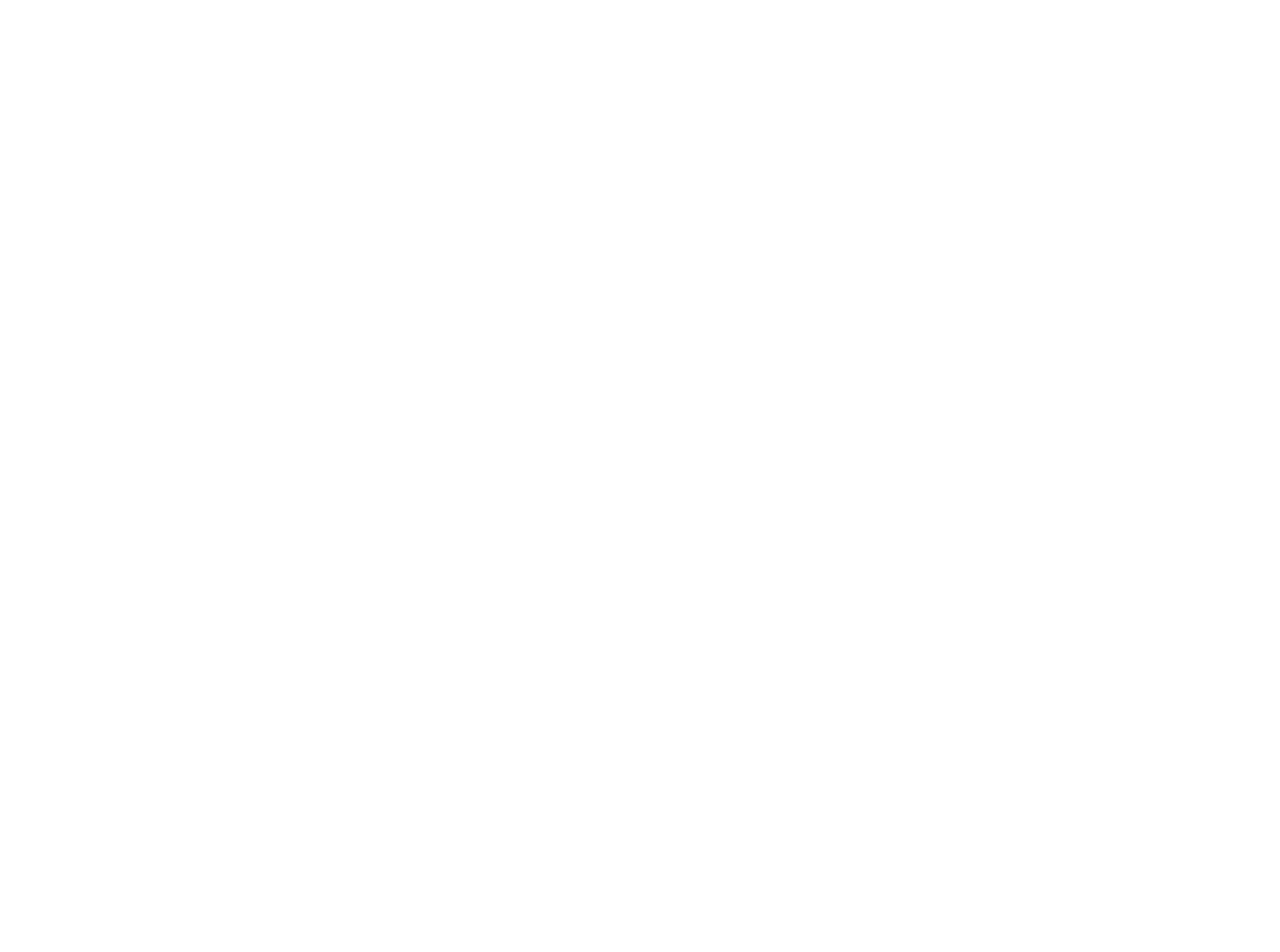
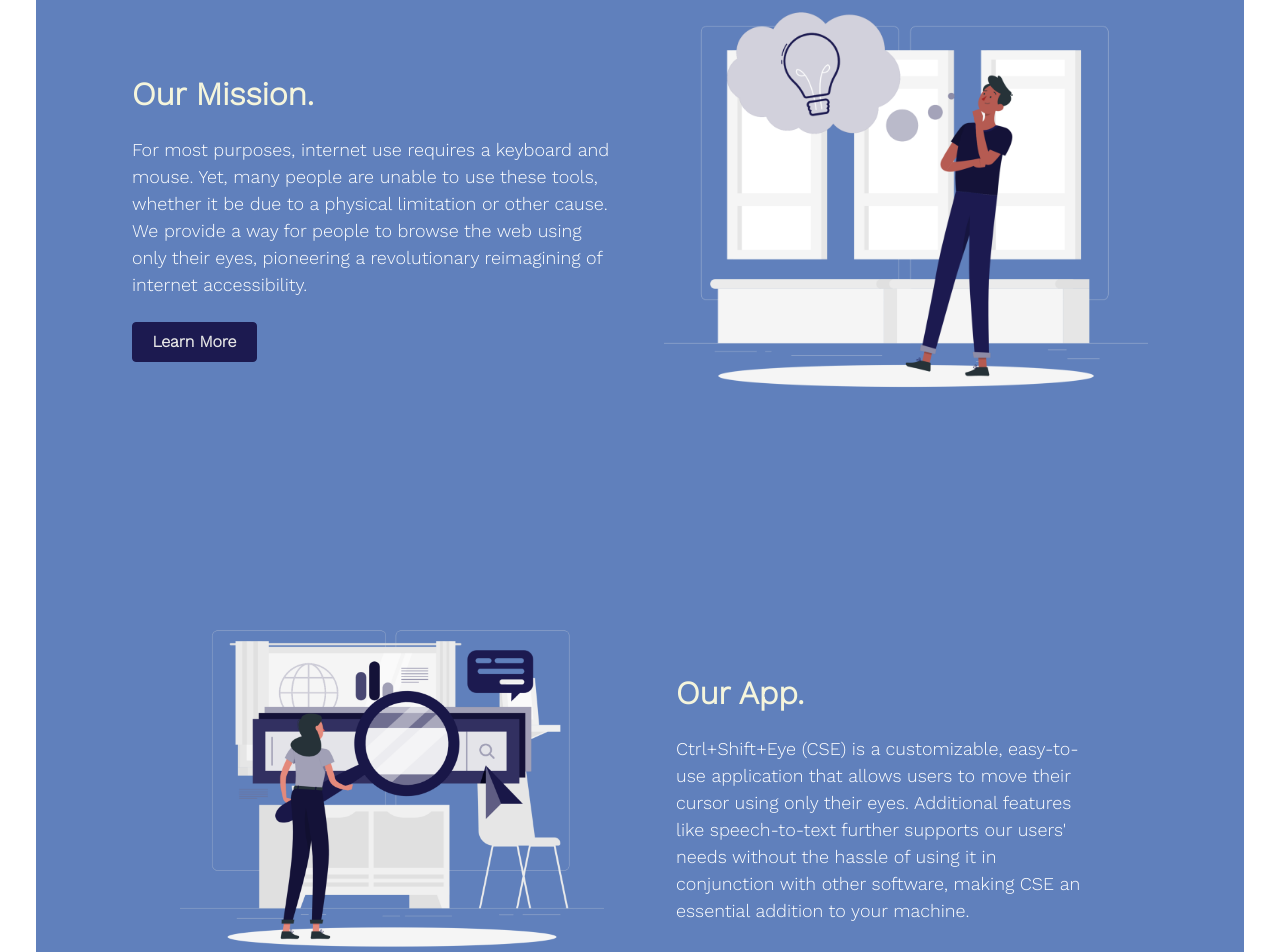
Before and after one commit to anishs37/cse-website, a React (Create React App) app: page / in a window 1280 px wide. Shown: the part 800-1752 px from the top of the page. Before the commit the page ends 800 px from the top, so only its background shows below. Built offline with nearby package versions, Linux system fonts and the light colour scheme; a web font is replaced by a local one.

Commit message:
Add about section with information about app

```diff
--- a/src/App.css
+++ b/src/App.css
@@ -37,6 +37,14 @@
   color: hsl(219, 61.2%, 38.4%);
 }
 
+.beige-color {
+  color: beige;
+}
+
+.white-color {
+  color: white;
+}
+
 .light {
   color: hsl(0, 0%, 21%);
 }
@@ -47,6 +55,10 @@
 
 .bg-light-blue {
   background-color: rgb(211, 231, 241);
+}
+
+.bg-medium-navy {
+  background-color: rgb(96, 128, 188);
 }
 
 .bg-light {
@@ -71,8 +83,21 @@
   font-size: medium;
 }
 
+.navy-border {
+  border-color: #1c1a50;
+}
+
 .navbar-item:hover {
   color:hsl(219, 61.2%, 38.4%) !important;
+}
+
+.header {
+  margin: -10px 0px 0px 0px;
+}
+
+/*margins and centering*/
+.side-margins {
+  margin: 0px -12px 0px -12px;
 }
 
 /*mobile*/
--- a/src/App.js
+++ b/src/App.js
@@ -1,6 +1,7 @@
 import './App.css';
 import Navbar from './components/Navbar'
 import Banner from './components/Banner'
+import About from './components/About'
 
 function App() {
   return (
@@ -8,6 +9,7 @@
       <section className="section">
         <Navbar/>
         <Banner/>
+        <About/>
       </section>
     </>
   );
--- /dev/null
+++ b/src/components/About.js
@@ -0,0 +1,44 @@
+import React from 'react'
+const About = () => {
+  return (
+    <section className="section bg-medium-navy side-margins " id="about">
+      <section className="hero">
+        {/* first row of columns */}
+        <div className="columns is-vcentered hero-body pb-0">
+          {/* left column */}
+          <div className="column less-bottom-margin">
+            <h1 className="title beige-color section-header">
+              Our Mission.
+            </h1>
+            <p className="body-text white-color mt-5">
+              For most purposes, internet use requires a keyboard and mouse. Yet, many people are unable to use these tools, whether it be due to a physical limitation or other cause. We provide a way for people to browse the web using only their eyes, pioneering a revolutionary reimagining of internet accessibility.
+            </p>
+            <a className="button big-button navy navy-border mt-5" href="#about-plugin"><strong>Learn More</strong></a>
+          </div>
+          {/* right column */}
+          <div className="column less-bottom-margin ml-5 is-hidden-mobile">
+            <img src={require("./img/aboutpic1.png")} alt="a person holding a magnifying class over an internet search bar" width="700px" height="500px" /></div>
+        </div>
+        {/* second row of columns */}
+        <section className="section" id="about-plugin">
+          <div className="columns is-vcentered hero-body pb-0">
+            {/* left column */}
+            <div className="column mr-5 mobile-about-image">
+              <img src={require("./img/aboutpic2.png")} alt="a person holding a magnifying class over an internet search bar" width="700px" height="500px" />
+            </div>
+            {/* right column */}
+            <div className="column ml-5">
+              <h1 className="title beige-color section-header mr-3">
+                Our App.
+              </h1>
+              <p className="body-text white-color mt-5">
+                Ctrl+Shift+Eye (CSE) is a customizable, easy-to-use application that allows users to move their cursor using only their eyes. Additional features like speech-to-text further supports our users' needs without the hassle of using it in conjunction with other software, making CSE an essential addition to your machine.
+              </p>
+            </div>
+          </div>
+        </section>
+      </section>
+    </section>
+  )
+}
+export default About
```
Also changed, not shown: src/components/img/aboutpic1.png (added), src/components/img/aboutpic2.png (added).
